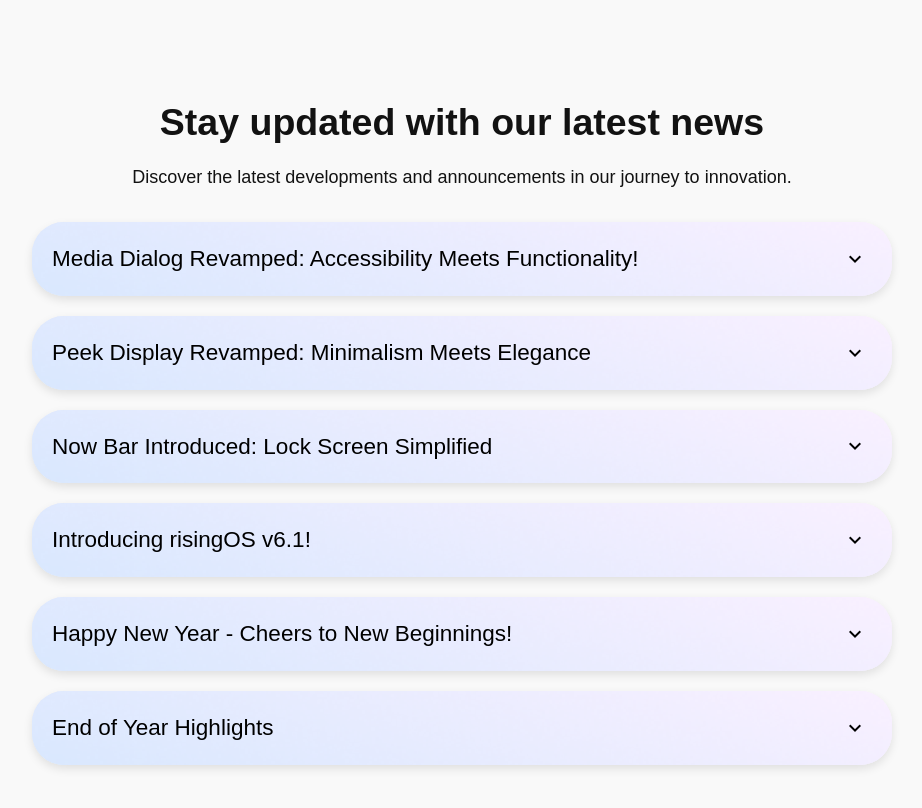
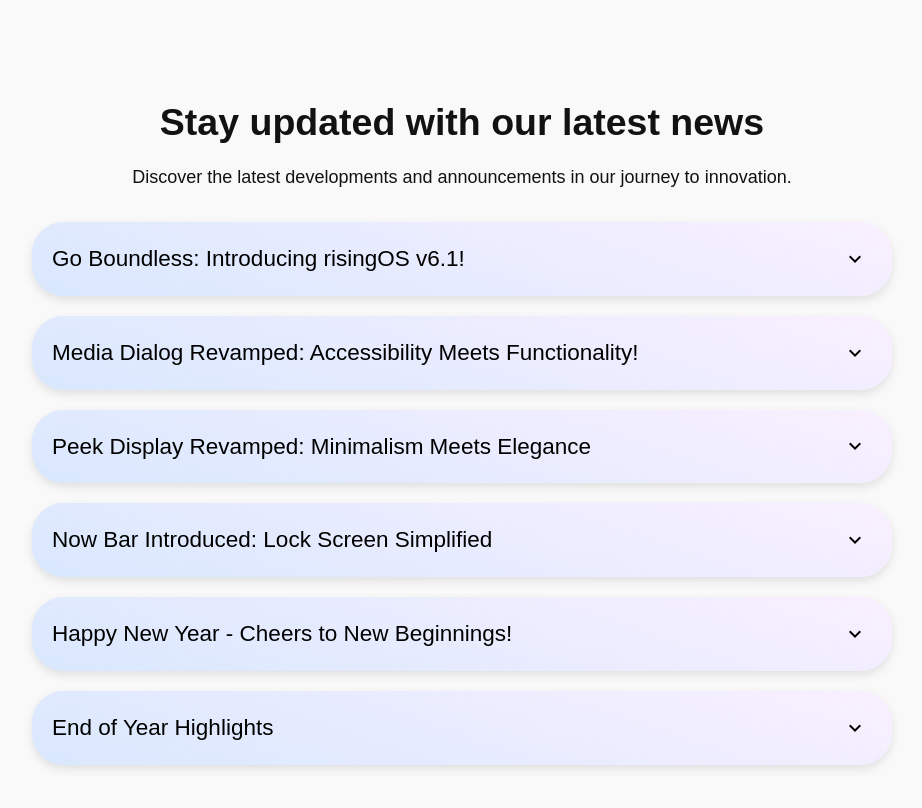
Before and after one commit to RisingTechOSS/RisingTechOSS.github.io, a plain HTML site: page news.html in a window 1280 px wide. Shown: the whole page, without its empty margins (178-1100 px from the left). Drawn offline with nearby package versions, Linux system fonts and the light colour scheme; a web font is replaced by a local one.

Commit message:
6.1 is a QPR update

```diff
--- a/news.html
+++ b/news.html
@@ -140,11 +140,18 @@
     <script>
         const newsData = [
             {
-                "title": "Media Dialog Revamped: Accessibility Meets Functionality!",
-                "content": "The revamped media dialog introduces a seek bar, track time display, and enhanced media controls, designed to improve accessibility and provide a smoother user experience.",
-                "date": "January 2, 2025",
-                "author": "risingOS Team",
-                "image": "img/revamped_media_dialog_screenshot.jpg"
+                title: "Go Boundless: Introducing risingOS v6.1!",
+                content: "risingOS v6.1 is here! This update includes Android 15 QPR1 changes, packed with exciting new features, performance improvements, and bug fixes.",
+                date: "January 3, 2025",
+                author: "The risingOS Team",
+                image: ""
+            },
+            {
+                title: "Media Dialog Revamped: Accessibility Meets Functionality!",
+                content: "The revamped media dialog introduces a seek bar, track time display, and enhanced media controls, designed to improve accessibility and provide a smoother user experience.",
+                date: "January 2, 2025",
+                author: "risingOS Team",
+                image: "img/revamped_media_dialog_screenshot.jpg"
             },
             {
                 title: "Peek Display Revamped: Minimalism Meets Elegance",
@@ -159,13 +166,6 @@
                 date: "January 2, 2025",
                 author: "risingOS team",
                 image: "img/now_bar_screenshot.png"
-            },
-            {
-                title: "Introducing risingOS v6.1!",
-                content: "We're excited to announce the release of risingOS v6.1! This update brings a lot of new features, fixes, and enhancements.",
-                date: "January 2, 2025",
-                author: "The risingOS Team",
-                image: ""
             },
             {
                 title: "Happy New Year - Cheers to New Beginnings!",
```
